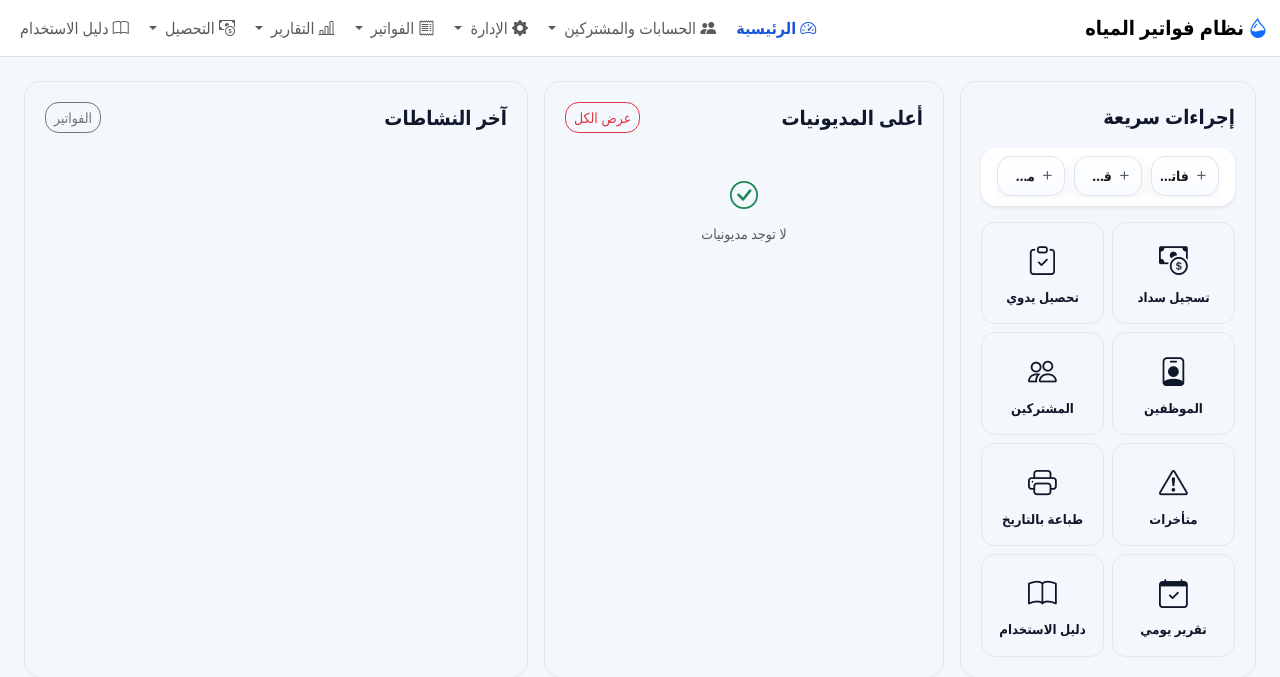
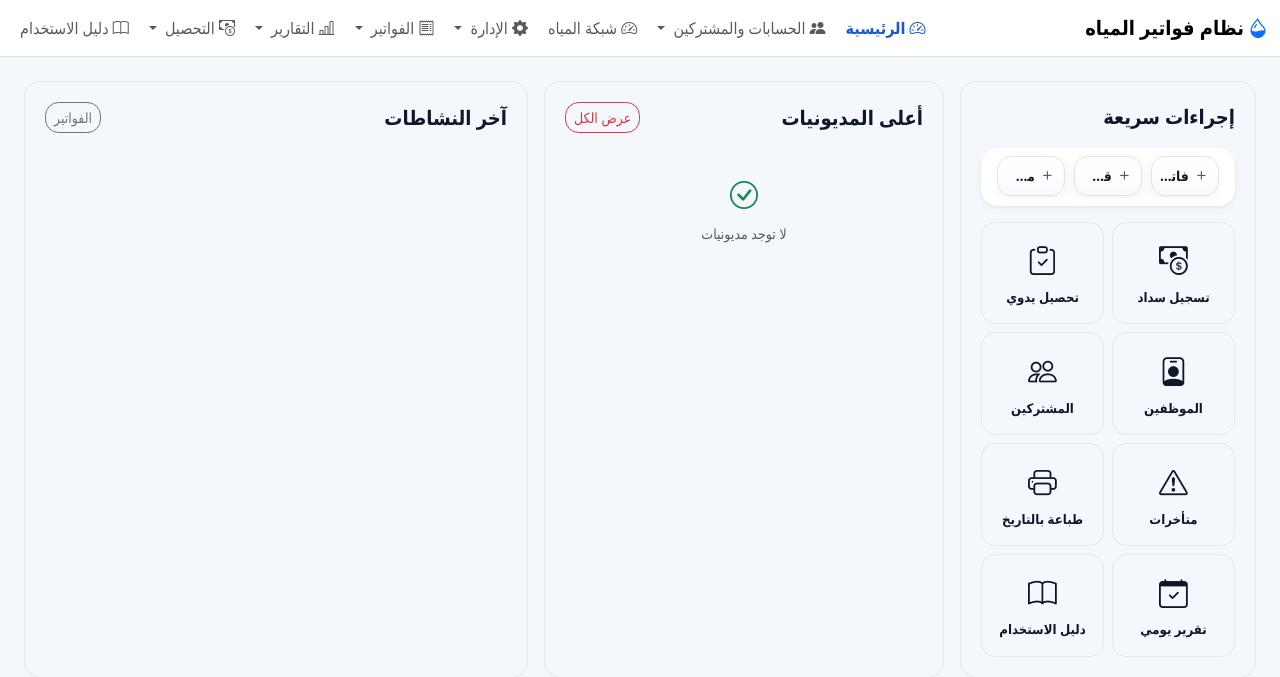
Before and after one commit to zydan25/water-pos-postgres, a Flask app: page / in a window 1280 px wide. Shown: the top 677 px of the page. Run offline with Flask 3, Linux system fonts and the light colour scheme; a user stored in the database is signed in; data comes from the database, SQL or seed files in the repository; data that the repository does not hold is empty.

Commit message:
feat(meter-management): add network management navigation

```diff
--- a/templates/base.html
+++ b/templates/base.html
@@ -204,6 +204,12 @@
                   </li>
 
               </ul>
+          </li>
+
+          <li class="nav-item">
+            <a class="nav-link {% if request.endpoint and request.endpoint.startswith('meter_management.') %}active{% endif %}" href="{{ url_for('meter_management.dashboard') }}">
+              <i class="bi bi-speedometer2"></i> شبكة المياه
+            </a>
           </li>
 
 
```
